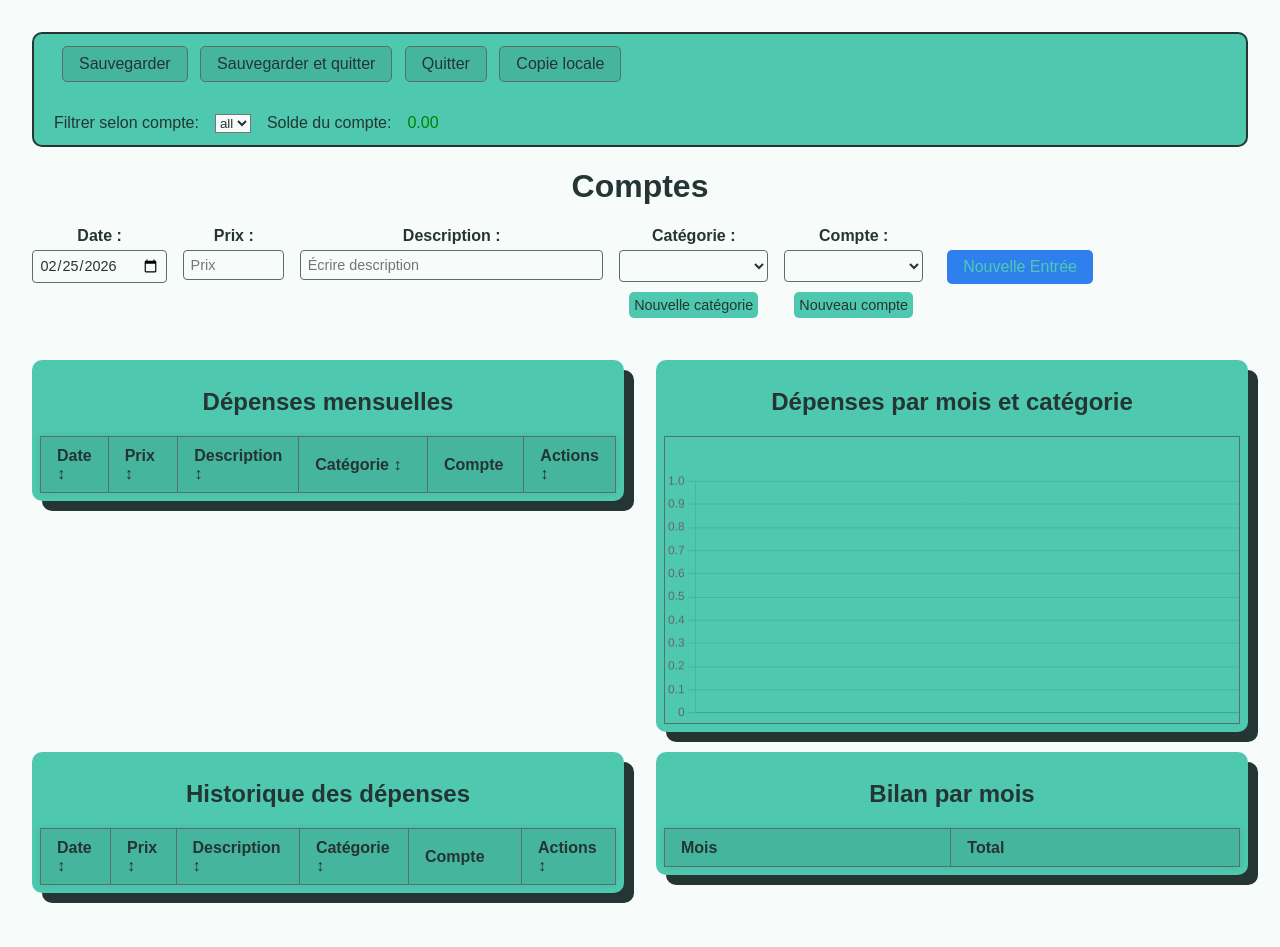
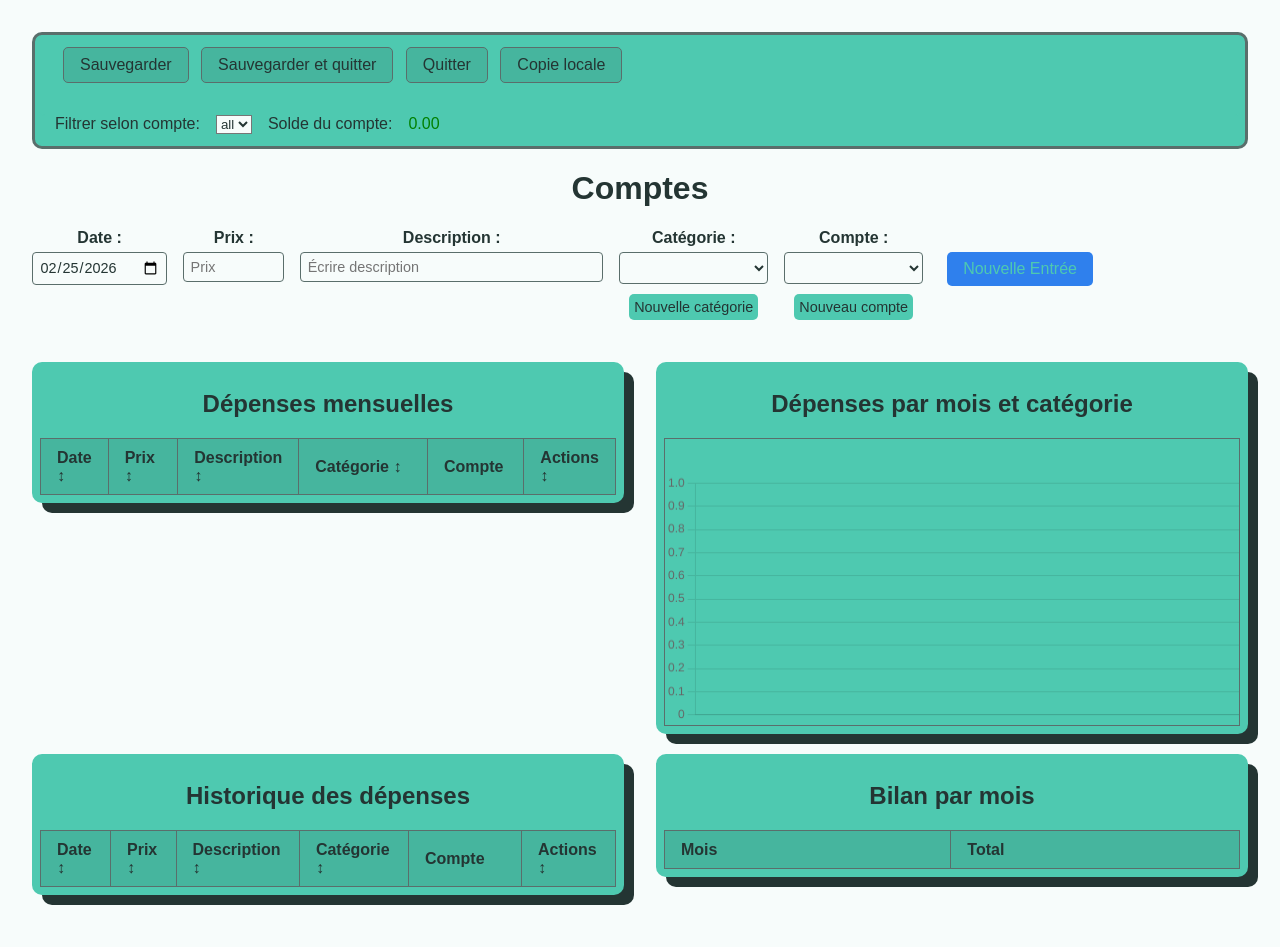
Before and after one commit to beldaphilippe/finance-manager-linux, a Flask app: page /home in a window 1280 px wide. Before the commit the page ends 903 px from the top, so only its background shows below. Run offline with Flask 3, Linux system fonts and the light colour scheme; the visitor is signed in with stand-in values (Sample User, id 1); data that the repository does not hold is empty; parts of the project's set-up code (start-up, migrations or seed data) failed here and were passed over.

Commit message:
some visual tweaks

```diff
--- a/static/home-style.css
+++ b/static/home-style.css
@@ -106,8 +106,10 @@ canvas {
     background: var(--base01);
     /* padding: 12px 20px 0px; */
 
-    border: 2px solid var(--base05);
+    border: 3px solid var(--base04);
     border-radius: 10px;
+    /* box-shadow: 5px 5px var(--base05); */
+
 
 }
 
@@ -248,7 +250,6 @@ canvas {
     /* table-layout: fixed; */
     width: 100%;
     border-collapse: collapse;
-    box-shadow: 0 0 8px rgba(0, 0, 0, 0.1);
     background-color: rgba(0, 0, 0, 0.1);
 }
 
```
